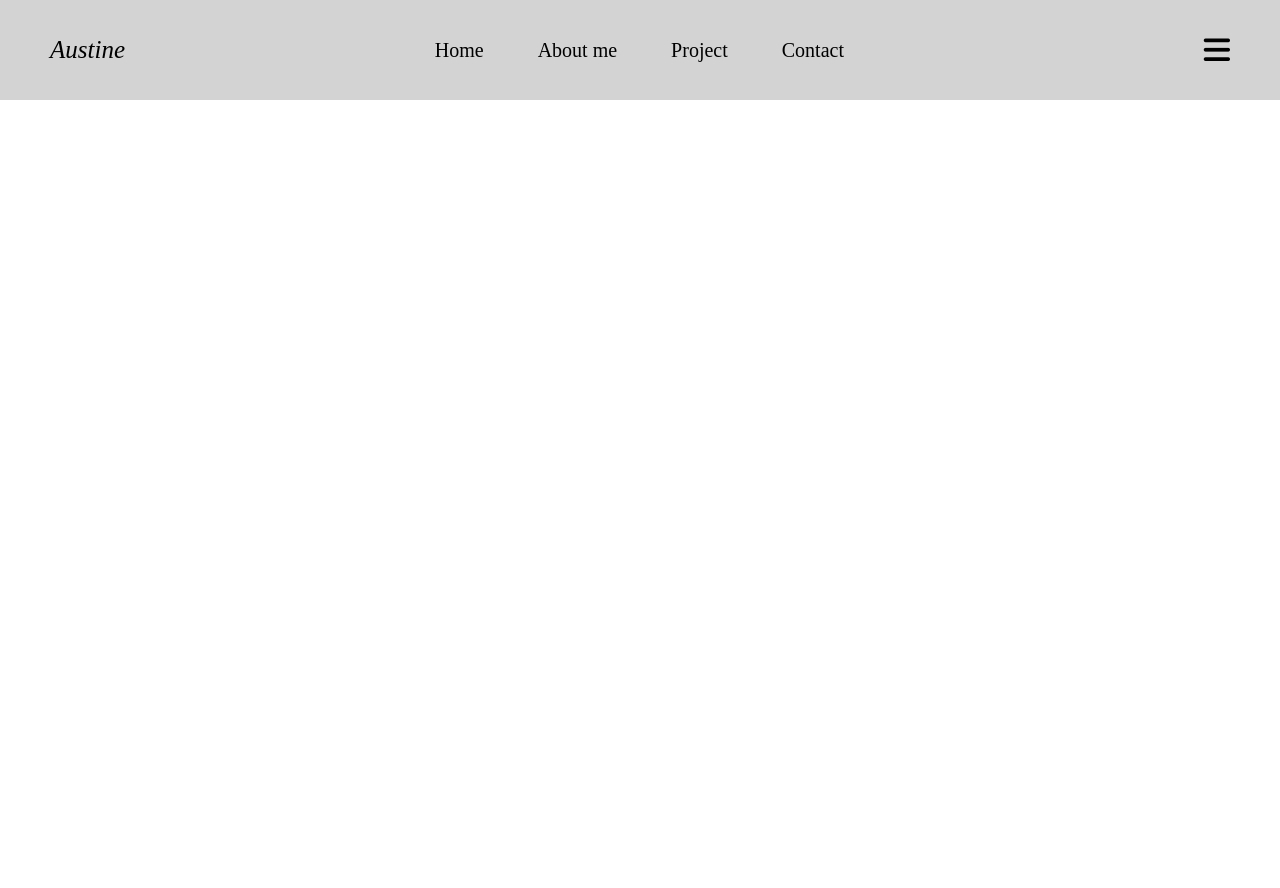
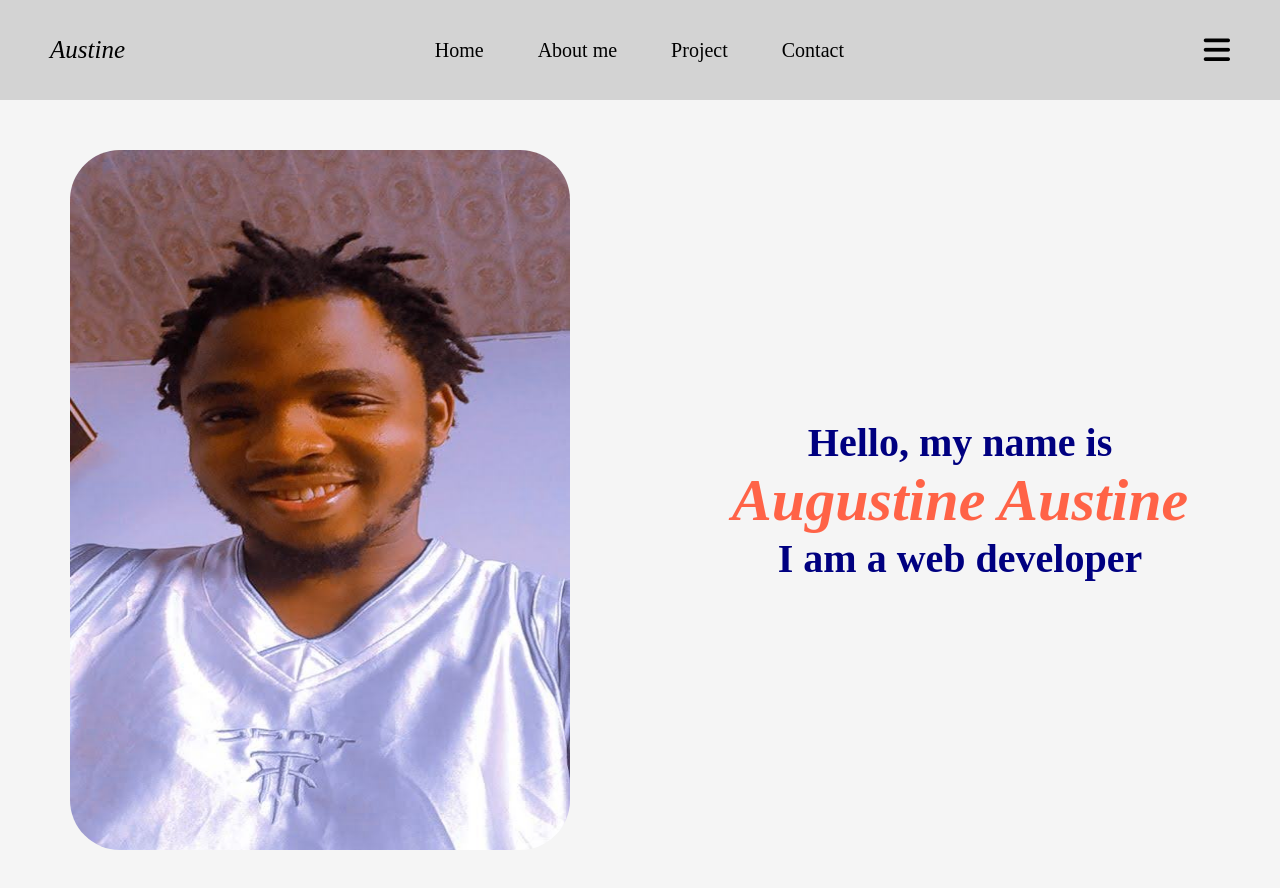
Before and after one commit to Austinecr7/Portifolio, a plain HTML site: page index.html in a window 1280 px wide. Before the commit the page ends 800 px from the top, so only its background shows below. Drawn offline with Linux system fonts and the light colour scheme.

Commit message:
home section added

```diff
--- a/index.html
+++ b/index.html
@@ -23,5 +23,15 @@
         </div>
         </nav>
     </header>
+    <main class="home">
+        <div class="home-left">
+            <img src="okoso.jpg" alt="" class="home-img">
+        </div>
+        <div class="home-right">
+            <h3 class="Hello">Hello, my name is</h3>
+            <h1 class="profile">Augustine Austine</h1>
+            <h3 class="developer">I am a web developer</h3>
+        </div>
+    </main>
 </body>
 </html>
--- a/style.css
+++ b/style.css
@@ -1,6 +1,7 @@
 *{
     margin: 0;
     padding: 0;
+    /* width: 100%; */
 }
 
 
@@ -29,3 +30,49 @@ nav{
     margin-right: 50px;
     font-size: 30px;
 }
+.home{
+    display: flex;
+    width: 100%;
+    height: auto;
+    background-color: whitesmoke ;
+
+
+}
+.home-img{
+    width: 500px;
+    height: 700px;
+    border-radius: 50px;
+}
+.home-left{
+    width: 100%;
+    align-items: center;
+    justify-content: center;
+    width: 100%;
+    padding: 50px;
+    display: flex;
+
+}
+.home-right{
+    width: 100%;
+    height: auto;
+    padding: 50px;
+    display: flex;
+    align-items: center;
+    justify-content: center;
+    flex-direction: column;
+}
+.Hello{
+    font-size: 40px;
+    color: navy
+}
+.profile{
+    font-size: 60px;
+    color: tomato;
+    font-weight: bold;
+    font-style: italic;
+
+}
+.developer{
+    font-size: 40px;
+    color: navy;
+}
```
Also changed, not shown: okoso.jpg (added).
